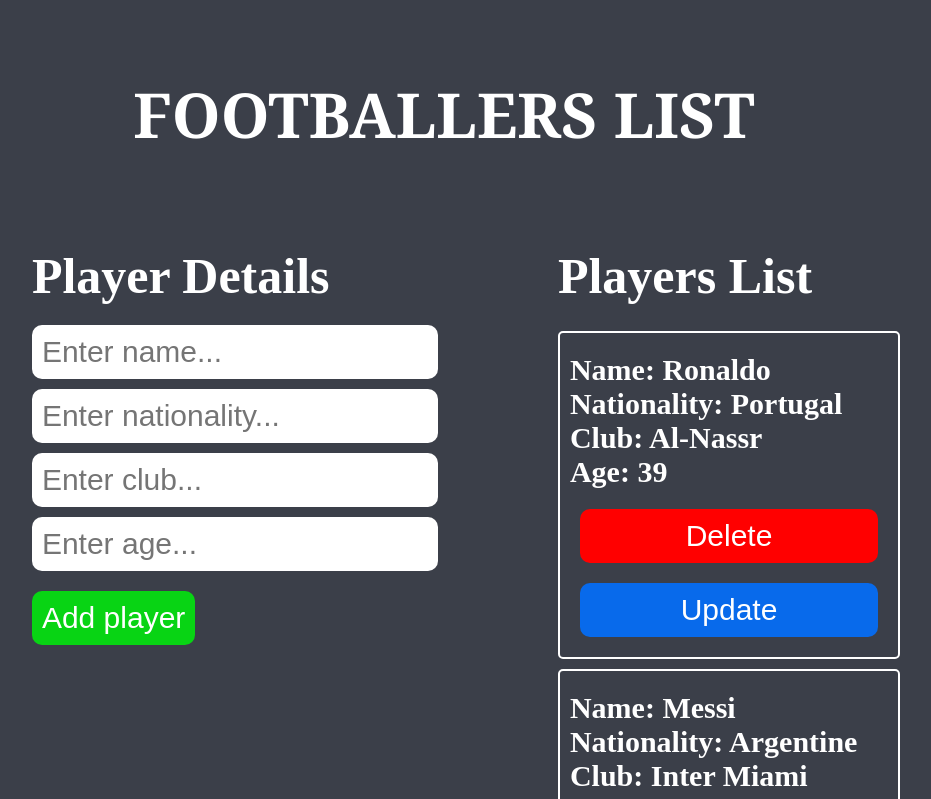
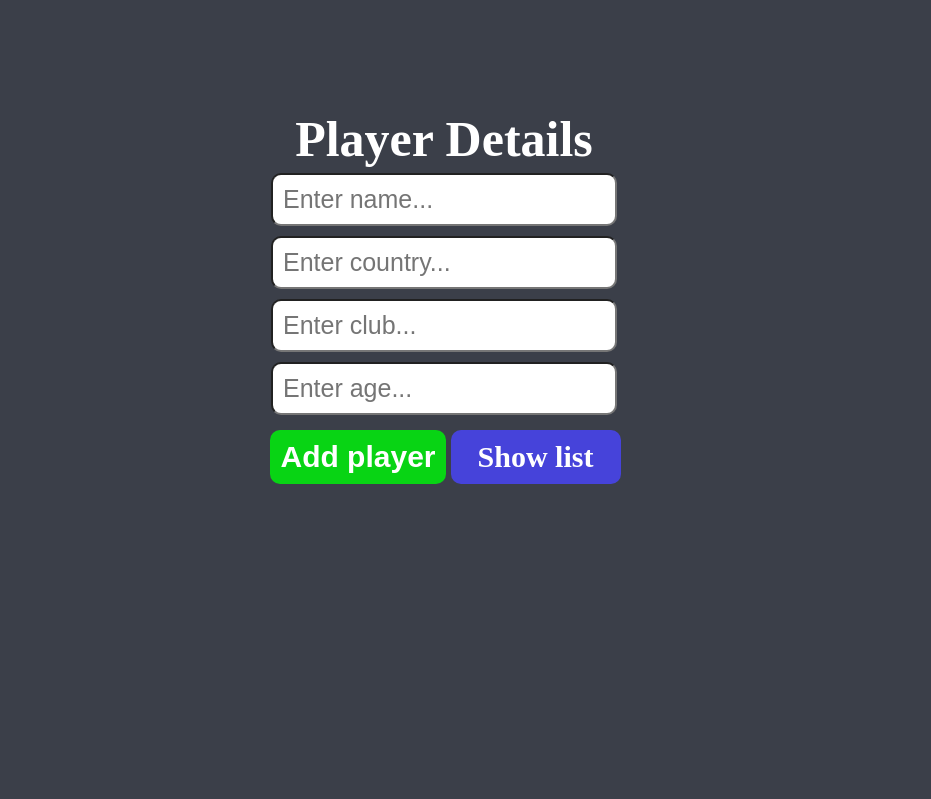
Before and after one commit to CristiCP/lab1-project, a React (Vite) app: page / in a window 1280 px wide. Shown: the top 799 px of the page, without its empty margins (196-1127 px from the left). Built offline with nearby package versions, Linux system fonts and the light colour scheme.

Commit message:
Update-cod rescris

```diff
--- a/index.html
+++ b/index.html
@@ -4,7 +4,7 @@
     <meta charset="UTF-8" />
     <link rel="icon" type="image/svg+xml" href="/vite.svg" />
     <meta name="viewport" content="width=device-width, initial-scale=1.0" />
-    <title>Football List</title>
+    <title>Football</title>
   </head>
   <body>
     <div id="root"></div>
--- a/src/App.tsx
+++ b/src/App.tsx
@@ -1,8 +1,9 @@
-import NewPlayer from "./NewPlayer";
-import PlayersList from "./PlayersList";
-import Player from "./Player";
-import UpdatePlayer from "./UpdatePlayer";
 import { useEffect, useState } from "react";
+import Home from "./components/Home";
+import ListPage from "./components/ListPage";
+import Player from "./components/Player";
+import "./inxdex.css";
+import { BrowserRouter, Route, Routes } from "react-router-dom";
 
 function App() {
   const [playersList, setPlayersList] = useState<Player[]>([]);
@@ -11,32 +12,33 @@ function App() {
 
   useEffect(() => {
     const player1 = new Player("Ronaldo", "Portugal", "Al-Nassr", 39);
-    const player2 = new Player("Messi", "Argentine", "Inter Miami", 36);
-    const player3 = new Player("Coman", "Romanian", "FCSB", 25);
+    const player2 = new Player("Messi", "Argentina", "Inter Miami", 36);
+    const player3 = new Player("Coman", "Romania", "FCSB", 25);
     setPlayersList([player1, player2, player3]);
   }, []);
 
   return (
-    <div>
-      <h1>Footballers List</h1>
-      <div className="container">
-        <NewPlayer setPlayersList={setPlayersList}></NewPlayer>
-        <PlayersList
-          players={playersList}
-          setPlayersList={setPlayersList}
-          isOn={isOn}
-          setOn={setOn}
-          setSelectedIndex={setSelectedIndex}
-        ></PlayersList>
-        {isOn && (
-          <UpdatePlayer
-            setOn={setOn}
-            players={playersList}
-            index={selectedIndex}
-          ></UpdatePlayer>
-        )}
-      </div>
-    </div>
+    <BrowserRouter>
+      <Routes>
+        <Route
+          path="/"
+          element={<Home setPlayersList={setPlayersList}></Home>}
+        ></Route>
+        <Route
+          path="/list"
+          element={
+            <ListPage
+              players={playersList}
+              setPlayersList={setPlayersList}
+              isOn={isOn}
+              setOn={setOn}
+              selectedIndex={selectedIndex}
+              setSelectedIndex={setSelectedIndex}
+            ></ListPage>
+          }
+        ></Route>
+      </Routes>
+    </BrowserRouter>
   );
 }
 
--- /dev/null
+++ b/src/components/Home.tsx
@@ -0,0 +1,91 @@
+import React, { useState } from "react";
+import Player from "./Player";
+import { Link } from "react-router-dom";
+
+interface Props {
+  setPlayersList: React.Dispatch<React.SetStateAction<Player[]>>;
+}
+
+function Home({ setPlayersList }: Props) {
+  const [name, setName] = useState("");
+  const [nationality, setNationality] = useState("");
+  const [team, setTeam] = useState("");
+  const [age, setAge] = useState("");
+  const [confirmation, setConfirmation] = useState(false);
+
+  const handleAddButton = () => {
+    if (name && nationality && team && age) {
+      const ageNumber = Number(age);
+      if (isNaN(ageNumber)) {
+        alert("Age should be a number!");
+      } else {
+        const newPlayer = new Player(name, nationality, team, ageNumber);
+        setPlayersList((prevPlayersList) => [...prevPlayersList, newPlayer]);
+        setConfirmation(true);
+        setTimeout(() => {
+          setConfirmation((prevConfirmation) => {
+            if (prevConfirmation) {
+              return false;
+            }
+            return prevConfirmation;
+          });
+        }, 2000);
+      }
+    } else {
+      alert("Complete all details!");
+    }
+  };
+
+  return (
+    <div className="new-player">
+      <h2>Player Details</h2>
+      <form>
+        <input
+          className="Name"
+          type="text"
+          placeholder="Enter name..."
+          onChange={(e) => setName(e.target.value)}
+        ></input>
+      </form>
+      <form>
+        <input
+          className="Nationality"
+          type="text"
+          placeholder="Enter country..."
+          onChange={(e) => setNationality(e.target.value)}
+        ></input>
+      </form>
+      <form>
+        <input
+          className="Team"
+          type="text"
+          placeholder="Enter club..."
+          onChange={(e) => setTeam(e.target.value)}
+        ></input>
+      </form>
+      <form>
+        <input
+          className="Age"
+          type="text"
+          placeholder="Enter age..."
+          onChange={(e) => setAge(e.target.value)}
+        ></input>
+      </form>
+      <strong className="buttons-add-show">
+        <button className="add-button" onClick={handleAddButton}>
+          Add player
+        </button>
+        <div>
+          <Link to="/list" className="show-button">
+            Show list
+          </Link>
+        </div>
+      </strong>
+      {confirmation && (
+        <div className="confirmation-div">Player added to the list!</div>
+      )}
+    </div>
+  );
+}
+
+export default Home;
--- /dev/null
+++ b/src/components/ListPage.tsx
@@ -0,0 +1,89 @@
+import React from "react";
+import Player from "./Player";
+import UpdatePlayer from "./UpdatePlayer";
+
+interface Props {
+  players: Player[];
+  setPlayersList: React.Dispatch<React.SetStateAction<Player[]>>;
+  isOn: boolean;
+  setOn: React.Dispatch<React.SetStateAction<boolean>>;
+  selectedIndex: number;
+  setSelectedIndex: React.Dispatch<React.SetStateAction<number>>;
+}
+
+function ListPage({
+  players,
+  setPlayersList,
+  isOn,
+  setOn,
+  selectedIndex,
+  setSelectedIndex,
+}: Props) {
+  function handleDeleteButton(index: number) {
+    const updatedPlayers = players.filter((_, i) => i !== index);
+    setPlayersList(updatedPlayers);
+    if (isOn === true) {
+      setOn(false);
+    }
+  }
+
+  const handleUpdateButton = (index: number) => {
+    setSelectedIndex(index);
+    setOn(true);
+  };
+
+  return (
+    <strong className="container">
+      <div className="players-list">
+        <h2>Players List</h2>
+        <ul>
+          {players.map((player, index) => (
+            <li key={index}>
+              <strong>
+                Name:
+                {" " + player.getName() + " "}
+              </strong>
+              <strong>
+                Country:
+                {" " + player.getNationality() + " "}
+              </strong>
+              <strong>
+                Club:
+                {" " + player.getTeam() + " "}
+              </strong>
+              <strong>
+                Age:
+                {" " + player.getAge()}
+              </strong>
+              <button
+                className="delete-button"
+                onClick={() => {
+                  handleDeleteButton(index);
+                }}
+              >
+                Delete
+              </button>
+              <button
+                className="update-button"
+                onClick={() => handleUpdateButton(index)}
+              >
+                Update
+              </button>
+            </li>
+          ))}
+        </ul>
+      </div>
+      <div className="update-entity">
+        {isOn && (
+          <UpdatePlayer
+            setOn={setOn}
+            players={players}
+            index={selectedIndex}
+          ></UpdatePlayer>
+        )}
+      </div>
+    </strong>
+  );
+}
+
+export default ListPage;
--- /dev/null
+++ b/src/components/Player.tsx
@@ -0,0 +1,35 @@
+class Player {
+  private name: string;
+  private country: string;
+  private team: string;
+  private age: number;
+
+  constructor(name: string, country: string, team: string, age: number) {
+    this.name = name;
+    this.country = country;
+    this.team = team;
+    this.age = age;
+  }
+
+  getName() {
+    return this.name;
+  }
+
+  getNationality() {
+    return this.country;
+  }
+
+  getTeam() {
+    return this.team;
+  }
+
+  getAge() {
+    return this.age;
+  }
+
+  setTeam(newTeam: string) {
+    this.team = newTeam;
+  }
+}
+
+export default Player;
--- /dev/null
+++ b/src/components/UpdatePlayer.tsx
@@ -0,0 +1,51 @@
+import React, { useEffect, useState } from "react";
+import Player from "./Player";
+
+interface Props {
+  setOn: React.Dispatch<React.SetStateAction<boolean>>;
+  players: Player[];
+  index: number;
+}
+
+function UpdatePlayer({ setOn, players, index }: Props) {
+  const handleCloseButton = () => {
+    console.log("dsda");
+    setOn(false);
+  };
+
+  const handleUpdateButton = () => {
+    if (club) {
+      players[index].setTeam(club);
+      setOn(false);
+    }
+  };
+
+  const [club, setClub] = useState(players[index].getTeam().toString());
+  useEffect(() => {
+    setClub(players[index].getTeam().toString());
+  }, [index]);
+
+  return (
+    <div className="update-content">
+      <h2>New club:</h2>
+      <section>
+        {index !== -1 && (
+          <input
+            className="Team"
+            type="text"
+            value={club}
+            onChange={(e) => setClub(e.target.value)}
+          ></input>
+        )}
+      </section>
+      <button className="add-button" onClick={() => handleUpdateButton()}>
+        Update player
+      </button>
+      <button className="delete-button" onClick={() => handleCloseButton()}>
+        Cancel
+      </button>
+    </div>
+  );
+}
+
+export default UpdatePlayer;
--- /dev/null
+++ b/src/inxdex.css
@@ -0,0 +1,157 @@
+body {
+    background-color: rgb(59, 63, 73);
+}
+
+.new-player {
+  margin-top: 100px;
+}
+
+h2 {
+    color: white;
+    text-align: left;
+    font-size: 50px;
+    margin-top: 10px;
+    margin-bottom: 0px;
+}
+
+input[type='text'] {
+    color: black;
+    text-align: left;
+    font-size: 25px;
+    border-radius: 10px;
+    margin-top: 5px;
+    margin-bottom: 5px;
+    padding: 10px;
+}
+
+.new-player {
+    display: flex;
+    flex-direction: column;
+    align-items: center;
+}
+
+.buttons-add-show {
+    display: flex;
+    padding: 10px;
+    margin-left: 8px;
+    justify-content: space-evenly;
+}
+
+.add-button {
+  color: white;
+  background-color: rgba(3, 230, 15, 0.897);
+  border: 0cap;
+  border-radius: 10px;
+  text-align: center;
+  font-size: 30px;
+  padding: 10px;
+  font-weight: bold;
+}
+
+.add-button:hover {
+  background-color: rgba(13, 97, 17, 0.897);
+}
+
+.show-button {
+  margin: 0 5px;
+  color: white;
+  background-color: rgba(72, 69, 235, 0.897);
+  border: 0cap;
+  border-radius: 10px;
+  text-align: center;
+  font-size: 30px;
+  padding: 10px;
+  text-decoration: none;
+  display: inline-block;
+  cursor:default;
+  width: 150px;
+}
+
+.show-button:hover {
+  background-color: rgba(21, 19, 131, 0.897);
+}
+
+.confirmation-div {
+    color: white;
+    text-align: left;
+    font-weight: bold;
+    font-size: 30px;
+    padding: 10px;
+    margin-top: 10px;
+    margin-left: 10px;
+    margin-bottom: 0px;
+  }
+
+  .delete-button {
+    color: white;
+    background-color: red;
+    border: 0cap;
+    border-radius: 10px;
+    text-align: center;
+    font-size: 30px;
+    padding: 10px;
+    margin-top: 20px;
+    margin-left: 10px;
+    margin-right: 10px;
+  }
+
+  .delete-button:hover {
+    background-color: rgb(131, 18, 18);
+  }
+
+.update-button {
+    color: white;
+    background-color: rgb(8, 106, 235);
+    border: 0cap;
+    border-radius: 10px;
+    text-align: center;
+    font-size: 30px;
+    padding: 10px;
+    margin-top: 20px;
+    margin-left: 10px;
+    margin-right: 10px;
+  }
+
+  .update-button:hover {
+    background-color: rgba(21, 19, 131, 0.897);
+  }
+
+ul {
+  width: 800px;
+  display: flex;
+  flex-direction: column;
+  list-style-type: none;
+  padding: 0;
+}
+
+li {
+    background-color: rgb(79, 77, 83);
+    display: flex;
+    flex-direction: column;
+    font-size: 30px;
+    color:white;
+    border: 2px solid white;
+    border-radius: 5px;
+    margin-top: 10px;
+    padding: 10px;
+    padding-bottom: 20px;
+    font-weight: bold;
+  }
+
+.container {
+  display: flex;
+  flex-wrap: wrap;
+  flex-direction: row;
+  justify-content: space-around;
+}
+
+.update-content {
+  width: 100%;
+  margin: 0;
+}
+
+@media (max-width: 850px) {
+  ul {
+    width: 100%;
+  }
+}
--- a/src/main.tsx
+++ b/src/main.tsx
@@ -1,7 +1,6 @@
 import React from "react";
 import ReactDOM from "react-dom/client";
 import App from "./App.tsx";
-import "./index.css";
 
 ReactDOM.createRoot(document.getElementById("root")!).render(
   <React.StrictMode>
```
Also changed, not shown: package.json (+2 -9 lines), 1 other file (tests, documents, lock files or other folders).
